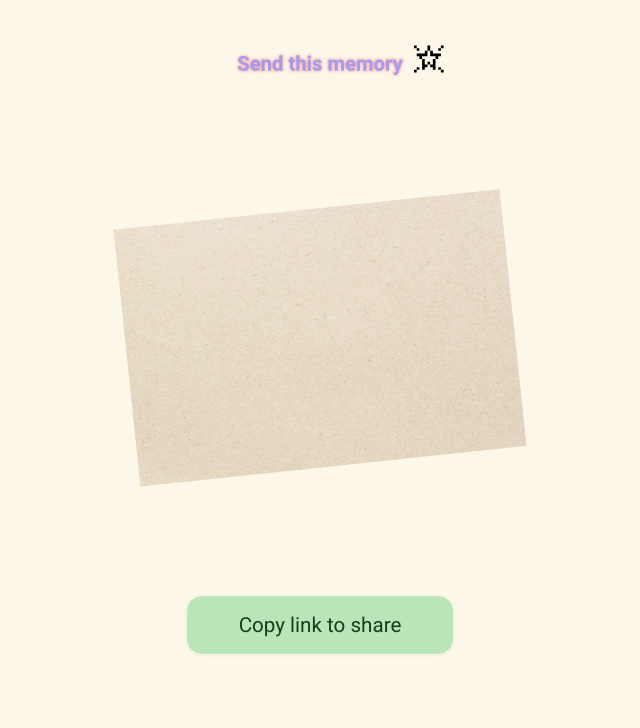
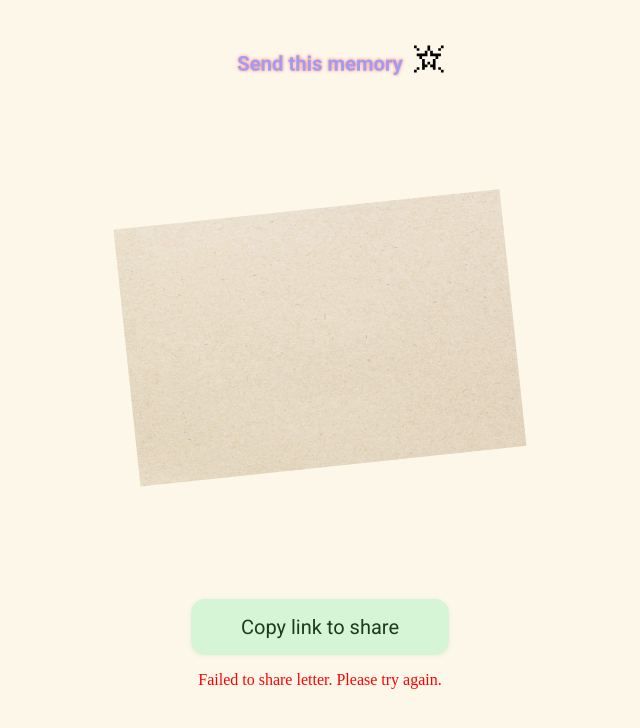
Before and after one commit to amyliduoduo/CuteSnaps, a React (Create React App) app: page /final-letter in a window 1280 px wide. Both pictures are taken after a click on the button "Copy link to share". Shown: the top 728 px of the page, without its empty margins (320-960 px from the left). Built offline with nearby package versions, Linux system fonts and the light colour scheme; no server answers; a web font is replaced by a local one.

Commit message:
Add supabase

```diff
--- a/package.json
+++ b/package.json
@@ -3,6 +3,7 @@
   "version": "0.1.0",
   "private": true,
   "dependencies": {
+    "@supabase/supabase-js": "^2.50.5",
     "@testing-library/dom": "^10.4.0",
     "@testing-library/jest-dom": "^6.6.3",
     "@testing-library/react": "^16.3.0",
--- a/src/components/LetterPage.js
+++ b/src/components/LetterPage.js
@@ -1,5 +1,6 @@
 import React, { useRef, useState, useEffect } from 'react';
 import './LetterPage.css';
+import { supabase } from '../supabaseClient';
 
 function getQueryParam(name) {
   const url = new URL(window.location.href);
@@ -11,30 +12,78 @@ const LetterPage = () => {
   const [topLayer, setTopLayer] = useState('photostrip');
   const [message, setMessage] = useState('');
   const [photostripUrl, setPhotostripUrl] = useState('');
+  const [loading, setLoading] = useState(false);
+  const [error, setError] = useState('');
   const letterRef = useRef();
   const photostripRef = useRef();
 
-  // On mount, check for query params, else fallback to localStorage
+  // On mount, check for ?id=... in the URL, else fallback to localStorage
   useEffect(() => {
-    const imgParam = getQueryParam('img');
-    const msgParam = getQueryParam('msg');
-    if (imgParam && msgParam) {
-      setPhotostripUrl(decodeURIComponent(imgParam));
-      setMessage(decodeURIComponent(msgParam));
+    const id = getQueryParam('id');
+    if (id) {
+      setLoading(true);
+      supabase
+        .from('letters')
+        .select('message,image_url')
+        .eq('id', id)
+        .single()
+        .then(({ data, error }) => {
+          setLoading(false);
+          if (error || !data) {
+            setError('Could not load letter.');
+          } else {
+            setMessage(data.message);
+            setPhotostripUrl(data.image_url);
+          }
+        });
     } else {
       setPhotostripUrl(localStorage.getItem('photostripUrl') || '');
       setMessage(localStorage.getItem('letterMessage') || '');
     }
   }, []);
 
-  const handleCopy = () => {
-    // Use current state for message and photostripUrl
-    const url = new URL(window.location.href);
-    url.searchParams.set('img', encodeURIComponent(photostripUrl));
-    url.searchParams.set('msg', encodeURIComponent(message));
-    navigator.clipboard.writeText(url.toString());
-    setToast(true);
-    setTimeout(() => setToast(false), 1800);
+  // Helper to upload image to Supabase Storage
+  async function uploadImage(dataUrl) {
+    // Convert dataURL to Blob
+    const res = await fetch(dataUrl);
+    const blob = await res.blob();
+    const fileName = `photostrip-${Date.now()}.png`;
+    const { data, error } = await supabase.storage.from('photostrips').upload(fileName, blob, { upsert: true, contentType: 'image/png' });
+    if (error) throw error;
+    // Get public URL
+    const { data: publicUrlData } = supabase.storage.from('photostrips').getPublicUrl(fileName);
+    return publicUrlData.publicUrl;
+  }
+
+  // Helper to save letter to Supabase
+  async function saveLetter(imageUrl, message) {
+    const { data, error } = await supabase.from('letters').insert([{ image_url: imageUrl, message }]).select('id').single();
+    if (error) throw error;
+    return data.id;
+  }
+
+  const handleCopy = async () => {
+    setLoading(true);
+    setError('');
+    try {
+      // 1. Upload image if not already uploaded
+      let imageUrl = photostripUrl;
+      if (photostripUrl.startsWith('data:')) {
+        imageUrl = await uploadImage(photostripUrl);
+      }
+      // 2. Save letter
+      const id = await saveLetter(imageUrl, message);
+      // 3. Generate link
+      const url = new URL(window.location.origin + '/final-letter');
+      url.searchParams.set('id', id);
+      await navigator.clipboard.writeText(url.toString());
+      setToast(true);
+      setTimeout(() => setToast(false), 1800);
+    } catch (err) {
+      setError('Failed to share letter. Please try again.');
+    } finally {
+      setLoading(false);
+    }
   };
 
   const bringLetterToFront = () => setTopLayer('letter');
@@ -50,9 +99,9 @@ const LetterPage = () => {
           onClick={bringLetterToFront}
           style={{ background: "url('/assets/kraftpaper.jpg') center center/cover no-repeat" }}
         >
-          <div className="letter-message">{message}</div>
+          <div className="letter-message">{loading ? 'Loading...' : message}</div>
         </div>
-        {photostripUrl && (
+        {photostripUrl && !loading && (
           <img
             src={photostripUrl}
             alt="Photostrip"
@@ -62,10 +111,11 @@ const LetterPage = () => {
           />
         )}
       </div>
-      <button className="copy-btn" onClick={handleCopy}>
-        Copy link to share
+      <button className="copy-btn" onClick={handleCopy} disabled={loading}>
+        {loading ? 'Sharing...' : 'Copy link to share'}
       </button>
       {toast && <div className="copy-toast">Link copied! Now paste it anywhere to share</div>}
+      {error && <div style={{ color: 'red', marginTop: '1rem' }}>{error}</div>}
     </div>
   );
 };
--- /dev/null
+++ b/src/supabaseClient.js
@@ -0,0 +1,6 @@
+import { createClient } from '@supabase/supabase-js';
+
+const supabaseUrl = 'https://cadiayqxjhahprcgffhj.supabase.co';
+const supabaseAnonKey = 'eyJhbGciOiJIUzI1NiIsInR5cCI6IkpXVCJ9.eyJpc3MiOiJzdXBhYmFzZSIsInJlZiI6ImNhZGlheXF4amhhaHByY2dmZmhqIiwicm9sZSI6ImFub24iLCJpYXQiOjE3NTIyMTA2MDQsImV4cCI6MjA2Nzc4NjYwNH0.WgAIF6mTbl5hKY85Wi4ff1OZdyGGV2moZ_SfzgKxACE';
+
+export const supabase = createClient(supabaseUrl, supabaseAnonKey);
```
Also changed, not shown: 1 other file (tests, documents, lock files or other folders).
